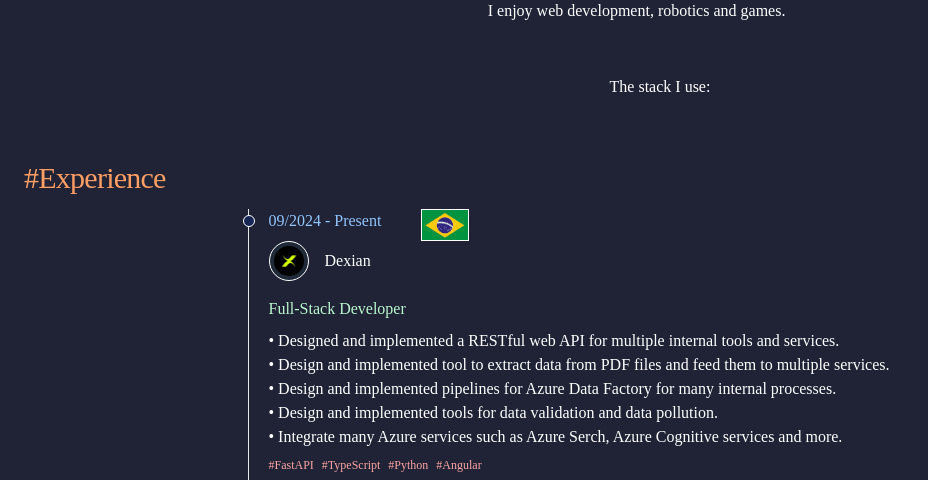
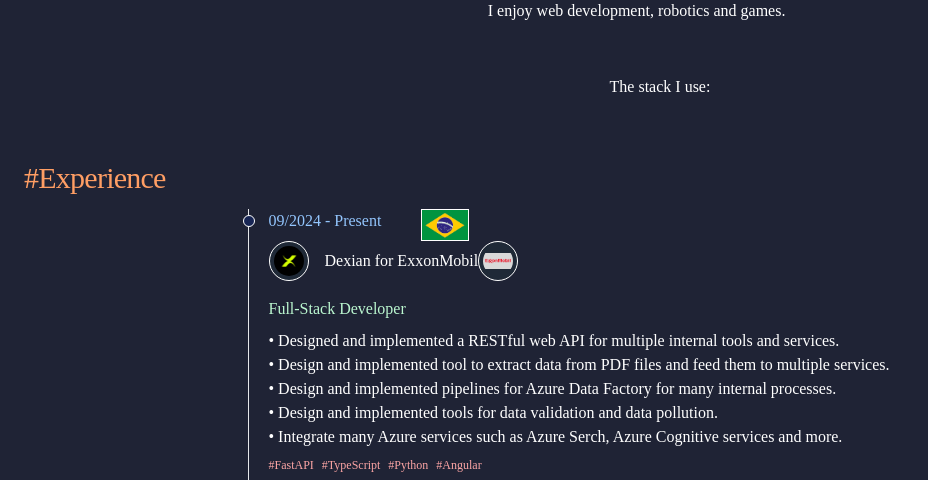
Before and after one commit to pietromezzadri/personal-blog, a Django app: page / in a window 1280 px wide. Shown: the part 207-687 px from the top of the page, without its empty margins (0-928 px from the left). Run offline with Django 5.2, Linux system fonts and the light colour scheme; some web fonts are replaced.

Commit message:
add logo to company

```diff
--- a/resume/templates/experience.html
+++ b/resume/templates/experience.html
@@ -14,7 +14,8 @@
                     </div>
                     <div class="flex items-center mb-4">
                         <img class="object-scale-down w-10 h-10 border rounded-full border-white bg-gray-800 p-1" src="{% static "images/dexian.png" %}" />
-                        <h3 class="text-white ml-4">Dexian</h3>
+                        <h3 class="text-white ml-4">Dexian for ExxonMobil</h3>
+                        <img class="object-scale-down w-10 h-10 border rounded-full border-white bg-gray-800 p-1" src="{% static "images/exxon.jpg" %}" />
                     </div>
                     <div class="text-green-200 mb-2">Full-Stack Developer</div>
                     <p class="text-white mb-2 mr-5 max-w-3xl">
```
Also changed, not shown: static/images/exxon.jpg (added).
